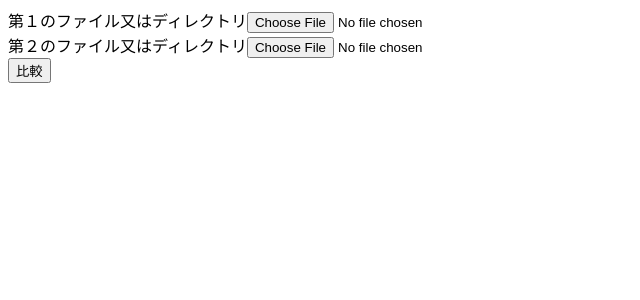
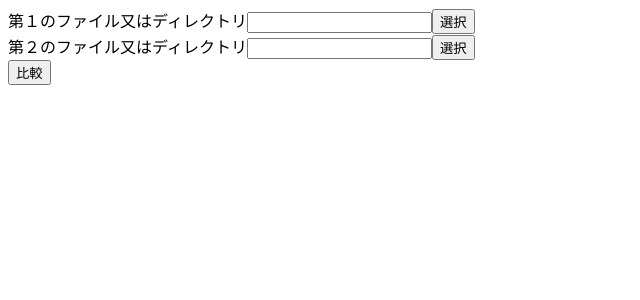
Before and after one commit to arima-toshiki/mergetron, a React app: page / in a window 1280 px wide. Shown: the top 300 px of the page, without its empty margins (0-640 px from the left). Built offline with nearby package versions, Linux system fonts and the light colour scheme.

Commit message:
ファイル選択ダイアログをOSネイティブのものに変更(動作せず)

```diff
--- a/src/components/compared.tsx
+++ b/src/components/compared.tsx
@@ -9,19 +9,19 @@ const Compared: React.FC = () => {
   const dispatch = useDispatch();
   const {dirOrFileA, dirOrFileB} = useSelector((state: RootState) => state.compared);
 
-  const onChangeValueA = useCallback((e: React.ChangeEvent<HTMLInputElement>) => {
-    dispatch(selectFileA(e.target.value));
+  const onClickA = useCallback(() => {
+    dispatch(selectFileA());
   }, []);
-  const onChangeValueB = useCallback((e: React.ChangeEvent<HTMLInputElement>) => {
-    dispatch(selectFileB(e.target.value));
+  const onClickB = useCallback(() => {
+    dispatch(selectFileB());
   }, []);
   // eslint-disable-next-line @typescript-eslint/no-empty-function
   const onSubmit = () => {};
 
   return (
     <div className="inner">
-      <DirOrFileSelector name="第１のファイル又はディレクトリ" value={dirOrFileA} onValueChange={onChangeValueA} />
-      <DirOrFileSelector name="第２のファイル又はディレクトリ" value={dirOrFileB} onValueChange={onChangeValueB} />
+      <DirOrFileSelector name="第１のファイル又はディレクトリ" value={dirOrFileA} onClick={onClickA} />
+      <DirOrFileSelector name="第２のファイル又はディレクトリ" value={dirOrFileB} onClick={onClickB} />
       <button onClick={onSubmit}>比較</button>
     </div>
   );
--- a/src/components/dir_or_file_selector.tsx
+++ b/src/components/dir_or_file_selector.tsx
@@ -1,16 +1,17 @@
-import React from 'react';
+import React, {MouseEventHandler} from 'react';
 
 type Props = {
   name: string;
   value: string;
-  onValueChange: (e: React.ChangeEvent<HTMLInputElement>) => void;
+  onClick: MouseEventHandler<HTMLButtonElement>;
 };
 
-const DirOrFileSelector: React.FC<Props> = ({name, value, onValueChange}) => {
+const DirOrFileSelector: React.FC<Props> = ({name, value, onClick}) => {
   return (
     <div>
       <label>{name}</label>
-      <input type="file" onChange={onValueChange} value={value} />
+      <input type="text" value={value} />
+      <button onClick={onClick}>選択</button>
     </div>
   );
 };
--- /dev/null
+++ b/src/core/ICore.ts
@@ -0,0 +1,11 @@
+export default interface ICore {
+  openFileDialog: () => Promise<string | null>;
+  loadFile: (path: string) => Promise<string>;
+  // eslint-disable-next-line semi
+}
+
+declare global {
+  interface Window {
+    core: ICore;
+  }
+}
--- /dev/null
+++ b/src/core/preLoad.ts
@@ -0,0 +1,5 @@
+import {contextBridge} from 'electron';
+
+import core from './core';
+
+contextBridge.exposeInMainWorld('core', core);
--- a/src/main.ts
+++ b/src/main.ts
@@ -13,6 +13,8 @@ const createWindow = (): void => {
       nodeIntegration: false,
       nodeIntegrationInWorker: false,
       contextIsolation: true,
+      worldSafeExecuteJavaScript: true,
+      preload: path.join(__dirname, './core/preLoad.js'),
     },
   });
 
--- a/src/states/compared.ts
+++ b/src/states/compared.ts
@@ -1,4 +1,7 @@
 import {createSlice} from '@reduxjs/toolkit';
+import {Dispatch} from 'react';
+
+import '../core/ICore';
 
 export type State = {
   dirOrFileA: string;
@@ -15,13 +18,35 @@ const slice = createSlice({
   name: 'compared',
   initialState,
   reducers: {
-    selectFileA: (state, action) => {
+    selectFileAStart: (state, action) => {
+      return {
+        ...state,
+      };
+    },
+    selectFileAFailure: (state, action) => {
+      return {
+        ...state,
+        dirOrFileA: '',
+      };
+    },
+    selectFileASuccess: (state, action) => {
       return {
         ...state,
         dirOrFileA: action.payload,
       };
     },
-    selectFileB: (state, action) => {
+    selectFileBStart: (state, action) => {
+      return {
+        ...state,
+      };
+    },
+    selectFileBFailure: (state, action) => {
+      return {
+        ...state,
+        dirOrFileB: '',
+      };
+    },
+    selectFileBSuccess: (state, action) => {
       return {
         ...state,
         dirOrFileB: action.payload,
@@ -34,4 +59,29 @@ const slice = createSlice({
 export default slice;
 
 // export Action Creators
-export const {selectFileA, selectFileB} = slice.actions;
+export const {
+  selectFileAStart,
+  selectFileAFailure,
+  selectFileASuccess,
+  selectFileBStart,
+  selectFileBFailure,
+  selectFileBSuccess,
+} = slice.actions;
+
+export const selectFileA = () => async (dispatch: Dispatch<unknown>): Promise<void> => {
+  dispatch(selectFileAStart(null));
+  const path = await window.core.openFileDialog();
+  if (!path) {
+    dispatch(selectFileAFailure('selectFileA failed!'));
+  }
+  dispatch(selectFileASuccess(path));
+};
+
+export const selectFileB = () => async (dispatch: Dispatch<unknown>): Promise<void> => {
+  dispatch(selectFileBStart(null));
+  const path = await window.core.openFileDialog();
+  if (!path) {
+    dispatch(selectFileBFailure('selectFileA failed!'));
+  }
+  dispatch(selectFileBSuccess(path));
+};
```
Also changed, not shown: src/core/core.ts (added, +26 -0 lines), tsconfig.json (+15 -14 lines).
